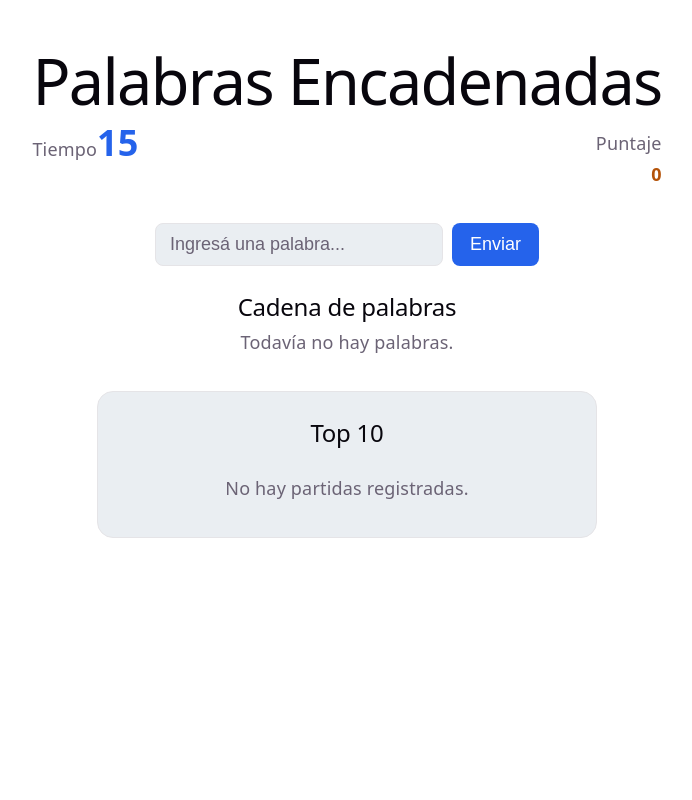
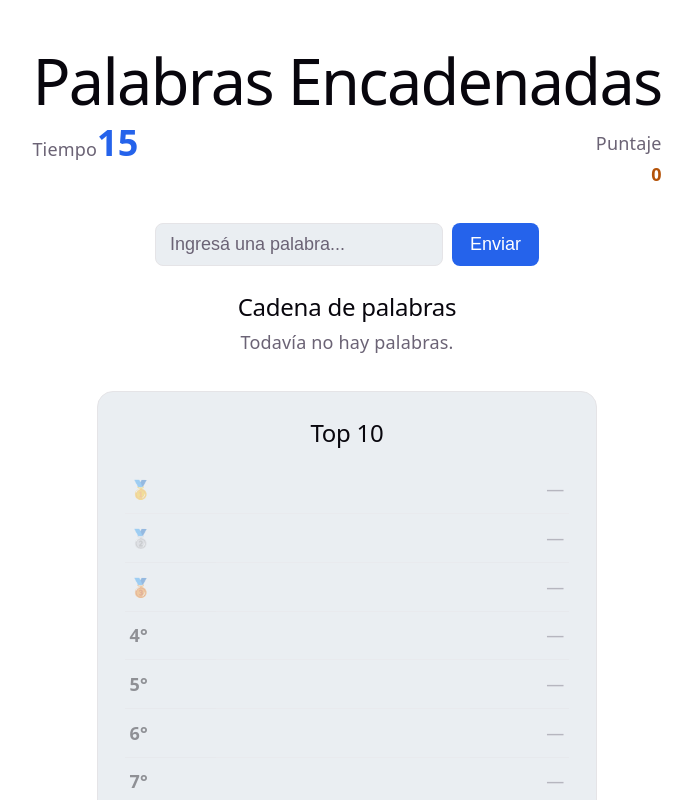
Before and after one commit to francois227/unq-ui-franco-paredes-trabajo-final, a React (Vite) app: page / in a window 1280 px wide. Shown: the top 800 px of the page, without its empty margins (293-985 px from the left). Built offline with nearby package versions, Linux system fonts and the light colour scheme.

Commit message:
se fixea top 10 porque mostraba cantidad segun resultados

```diff
--- a/src/components/Leaderboard/Leaderboard.jsx
+++ b/src/components/Leaderboard/Leaderboard.jsx
@@ -3,6 +3,7 @@ import styles from "./Leaderboard.module.css";
 
 const Leaderboard = () => {
     const leaderboard = getLeaderboard();
+    const rows = Array.from({ length: 10 }, (_, index) => leaderboard[index] ?? null);
 
     const getPosition = (index) => {
         switch (index) {
@@ -21,19 +22,14 @@ const Leaderboard = () => {
         <section className={styles.container}>
             <h2>Top 10</h2>
 
-            {leaderboard.length === 0 ? (
-                <p>No hay partidas registradas.</p>
-            ) : (
-                <ol>
-                    {leaderboard.map((score, index) => (
-                        <li key={index}>
-                            <span>{getPosition(index)}</span>
-
-                            <span>{score} puntos</span>
-                        </li>
-                    ))}
-                </ol>
-            )}
+            <ol>
+                {rows.map((score, index) => (
+                    <li key={index} className={score === null ? styles.empty : undefined}>
+                        <span>{getPosition(index)}</span>
+                        <span>{score !== null ? `${score} puntos` : "—"}</span>
+                    </li>
+                ))}
+            </ol>
         </section>
     );
 };
--- a/src/components/Leaderboard/Leaderboard.module.css
+++ b/src/components/Leaderboard/Leaderboard.module.css
@@ -50,3 +50,7 @@
   color: var(--text);
   padding: 0.5rem 0;
 }
+
+.container li.empty {
+  opacity: 0.4;
+}
```
